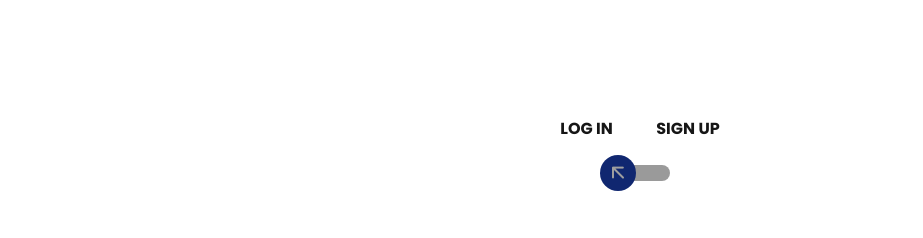
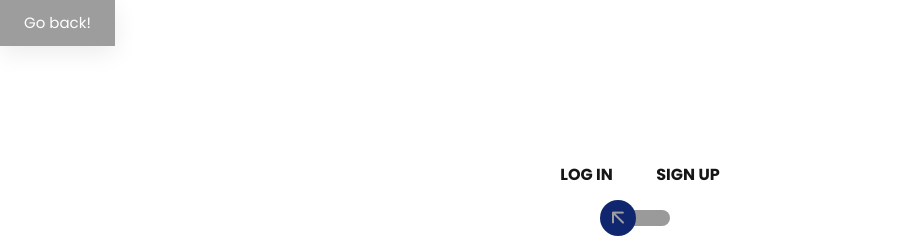
Before and after one commit to rakshan-k/20CYS202-UID, a plain HTML site: page Mini-Project/account/signin.html in a window 1280 px wide. Shown: the top 238 px of the page, without its empty margins (0-923 px from the left). Drawn offline with nearby package versions, Linux system fonts and the light colour scheme.

Commit message:
added back button and redirect to home in sigin page

```diff
--- a/Mini-Project/account/login.css
+++ b/Mini-Project/account/login.css
@@ -16,6 +16,24 @@ a {
 a:hover {
     text-decoration: none;
 }
+
+.back {
+    position: relative;
+    background-color: #fff;
+    color: black;
+    font-size: 15px;
+    padding: 10px 24px;
+    box-shadow: 0 7px 25px rgba(3, 3, 3, 0.08);
+    transition-duration: 0.4s;
+    border: none;
+}
+
+.back:hover {
+    background-color: #9d9d9d;
+    color: white;
+}
+
+
 .link {
     color: #2c2c2c;
 }
--- a/Mini-Project/account/signin.html
+++ b/Mini-Project/account/signin.html
@@ -4,6 +4,8 @@
     <link rel='stylesheet' href="https://cdnjs.cloudflare.com/ajax/libs/twitter-bootstrap/4.5.0/css/bootstrap.min.css">
     <link rel='stylesheet' href="https://unicons.iconscout.com/release/v2.1.9/css/unicons.css">
     <link rel="stylesheet" href="login.css">
+
+    <input class="back" type="button" value="Go back!" onclick="history.back()">
 </head>
 
 <body>
@@ -32,7 +34,7 @@
                         <i class="input-icon uil uil-lock-alt"></i>
                         </div>
 
-                        <a href="#" class="btn mt-4">submit</a>
+                        <a href="../index.html" class="btn mt-4">submit</a>
                         <p class="mb-0 mt-4 text-center"><a href="#0" class="link">Forgot your password?</a></p>
                     </div>
 
@@ -59,7 +61,7 @@
                         <input type="password" name="logpass" class="form-style" placeholder="Confirm Password" id="logpass" autocomplete="off">
                         <i class="input-icon uil uil-lock-alt"></i>
                         </div>
-                        <a href="#" class="btn mt-4">submit</a>
+                        <a href="../index.html" class="btn mt-4">submit</a>
                         </div>
                         </div>
                     </div>
@@ -74,9 +76,7 @@
 
 </body>
 <tail>
-    <br>
-<br>
-<br>
+
     <center>
     Copyright © 2022-2023. Time Analyser
     - Rakshan, Charan, Nithya Pranav
```
Also changed, not shown: Mini-Project/payment.html (+1 -1 lines).
